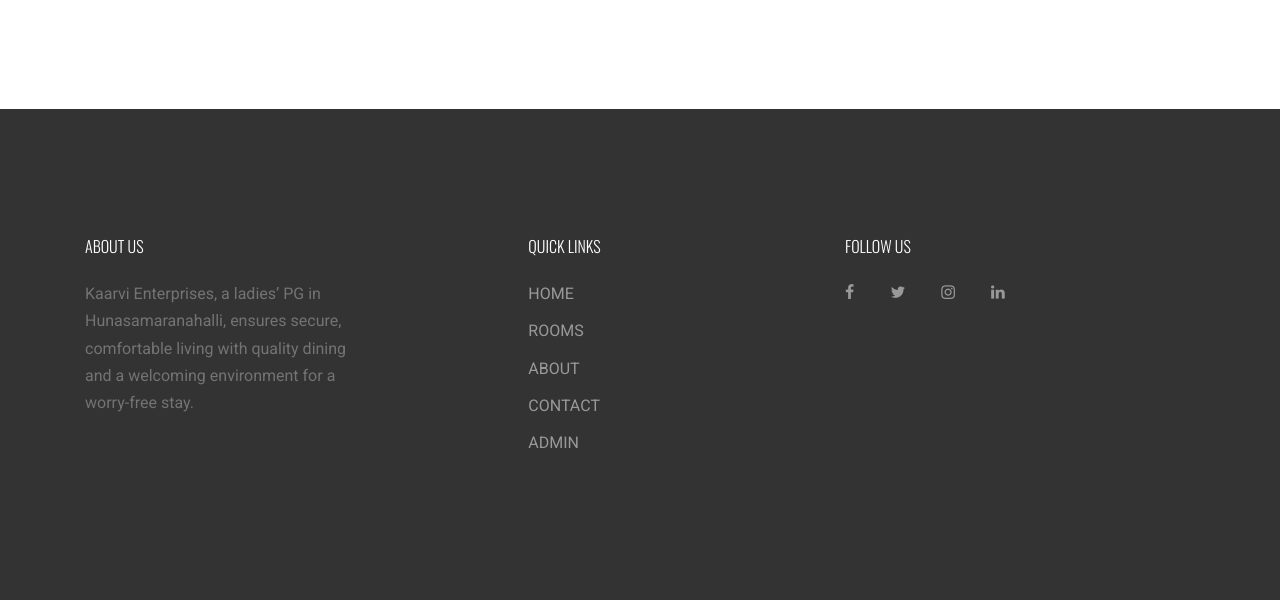
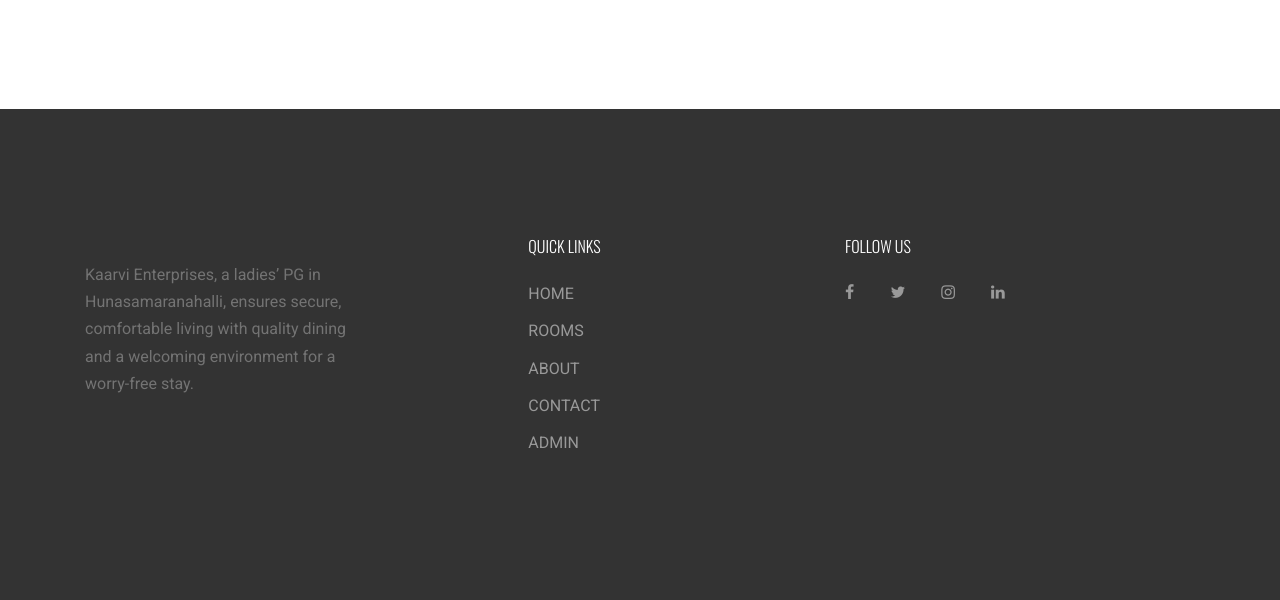
Before and after one commit to Bibinku/hosttry, a Django app: page /roomspage/ in a window 1280 px wide. Shown: the part 1653-2253 px from the top of the page. Run offline with Django 5.2, Linux system fonts and the light colour scheme; data comes from the database, SQL or seed files in the repository; some libraries are stand-ins or nearby versions; some web fonts are replaced.

Commit message:
edit rooms

```diff
--- a/Frontend/templates/Rooms.html
+++ b/Frontend/templates/Rooms.html
@@ -137,7 +137,7 @@
           <div class="col-md-8">
             <div class="row">
               <div class="col-md-5">
-                <h2 class="footer-heading mb-4">About Us</h2>
+                <h2 class="footer-heading mb-4"></h2>
                 <p>Kaarvi Enterprises, a ladies’ PG in Hunasamaranahalli, ensures secure, comfortable living with quality dining and a welcoming environment for a worry-free stay.</p>
               </div>
               <div class="col-md-3 mx-auto">
```
